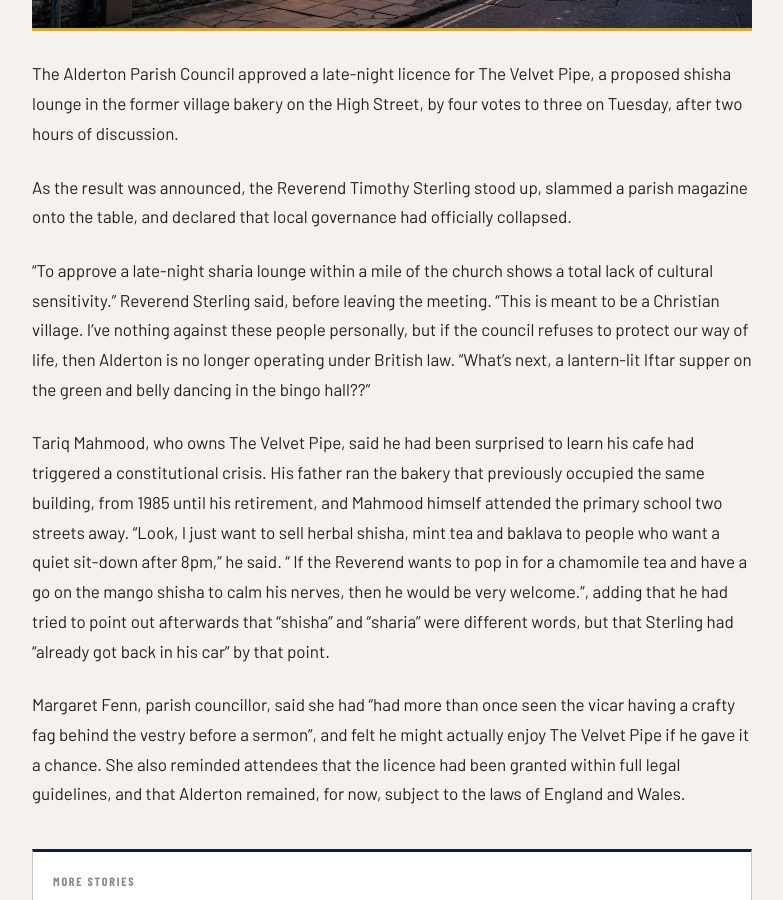
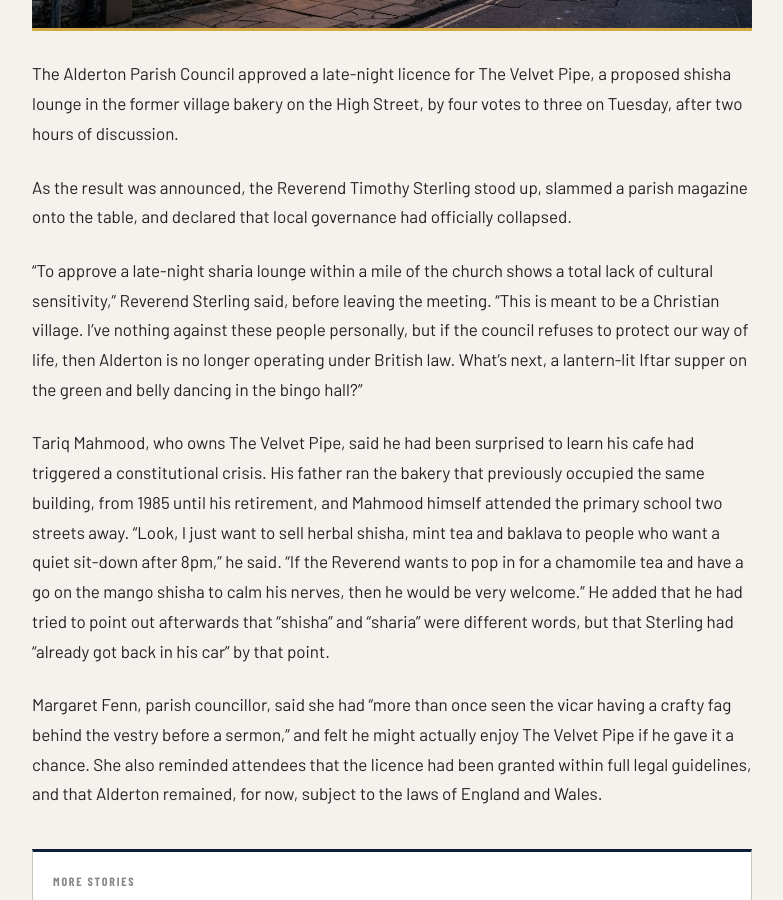
Before and after one commit to matt-palmer999/britishpatriots, a Jekyll site: the page built from _posts/2026-08-21-vicar-shisha-lounge.md, in a window 1280 px wide and 900 px high, scrolled down 1096 px. Shown: the whole window, without its empty margins (248-1031 px from the left). Built offline with Jekyll 4.4.1, drawn with Linux system fonts in a browser that asks for light colours; some web fonts are replaced.

Commit message:
Fix punctuation throughout vicar shisha lounge article

```diff
--- a/_posts/2026-08-21-vicar-shisha-lounge.md
+++ b/_posts/2026-08-21-vicar-shisha-lounge.md
@@ -11,8 +11,8 @@ The Alderton Parish Council approved a late-night licence for The Velvet Pipe, a
 
 As the result was announced, the Reverend Timothy Sterling stood up, slammed a parish magazine onto the table, and declared that local governance had officially collapsed.
 
-"To approve a late-night sharia lounge within a mile of the church shows a total lack of cultural sensitivity." Reverend Sterling said, before leaving the meeting. "This is meant to be a Christian village. I've nothing against these people personally, but if the council refuses to protect our way of life, then Alderton is no longer operating under British law. "What's next, a lantern-lit Iftar supper on the green and belly dancing in the bingo hall??"
+"To approve a late-night sharia lounge within a mile of the church shows a total lack of cultural sensitivity," Reverend Sterling said, before leaving the meeting. "This is meant to be a Christian village. I've nothing against these people personally, but if the council refuses to protect our way of life, then Alderton is no longer operating under British law. What's next, a lantern-lit Iftar supper on the green and belly dancing in the bingo hall?"
 
-Tariq Mahmood, who owns The Velvet Pipe, said he had been surprised to learn his cafe had triggered a constitutional crisis. His father ran the bakery that previously occupied the same building, from 1985 until his retirement, and Mahmood himself attended the primary school two streets away. "Look, I just want to sell herbal shisha, mint tea and baklava to people who want a quiet sit-down after 8pm," he said. " If the Reverend wants to pop in for a chamomile tea and have a go on the mango shisha to calm his nerves, then he would be very welcome.", adding that he had tried to point out afterwards that "shisha" and "sharia" were different words, but that Sterling had "already got back in his car" by that point.
+Tariq Mahmood, who owns The Velvet Pipe, said he had been surprised to learn his cafe had triggered a constitutional crisis. His father ran the bakery that previously occupied the same building, from 1985 until his retirement, and Mahmood himself attended the primary school two streets away. "Look, I just want to sell herbal shisha, mint tea and baklava to people who want a quiet sit-down after 8pm," he said. "If the Reverend wants to pop in for a chamomile tea and have a go on the mango shisha to calm his nerves, then he would be very welcome." He added that he had tried to point out afterwards that "shisha" and "sharia" were different words, but that Sterling had "already got back in his car" by that point.
 
-Margaret Fenn, parish councillor, said she had "had more than once seen the vicar having a crafty fag behind the vestry before a sermon", and felt he might actually enjoy The Velvet Pipe if he gave it a chance. She also reminded attendees that the licence had been granted within full legal guidelines, and that Alderton remained, for now, subject to the laws of England and Wales.
+Margaret Fenn, parish councillor, said she had "more than once seen the vicar having a crafty fag behind the vestry before a sermon," and felt he might actually enjoy The Velvet Pipe if he gave it a chance. She also reminded attendees that the licence had been granted within full legal guidelines, and that Alderton remained, for now, subject to the laws of England and Wales.
```
